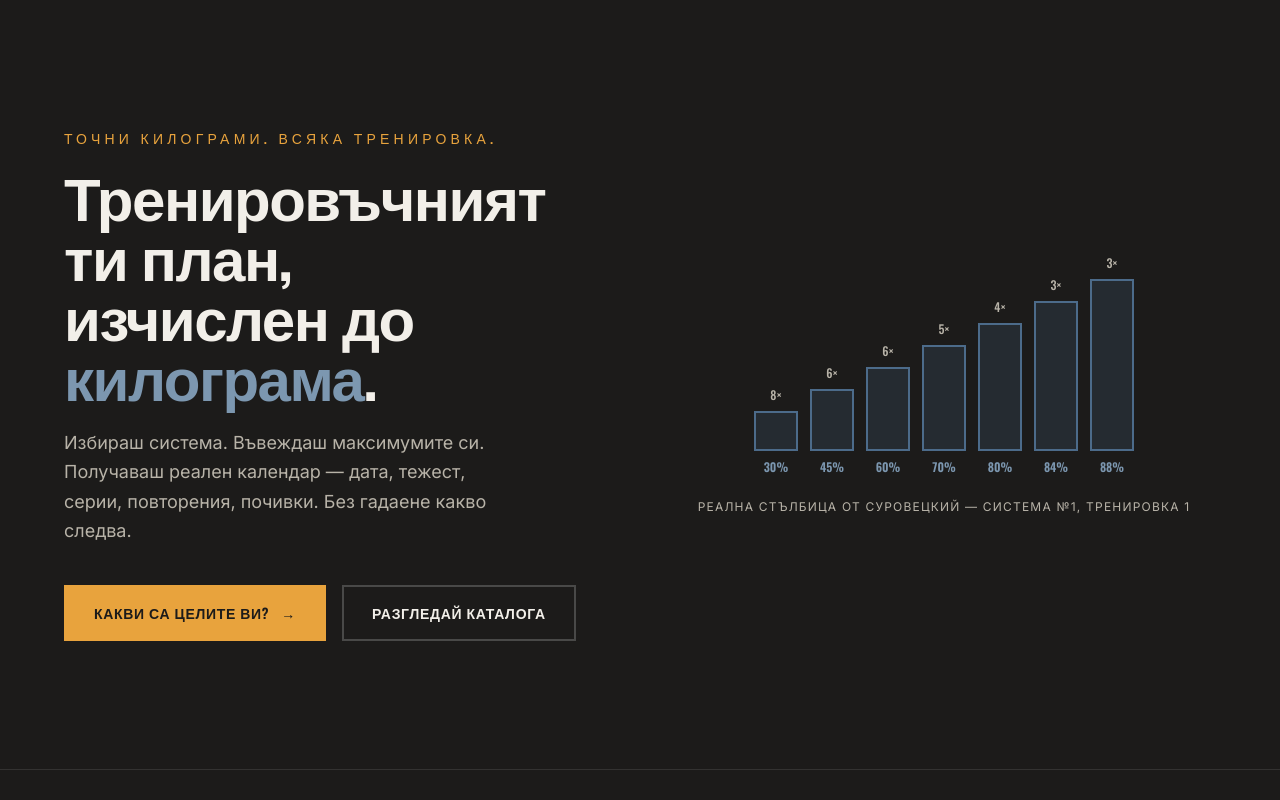
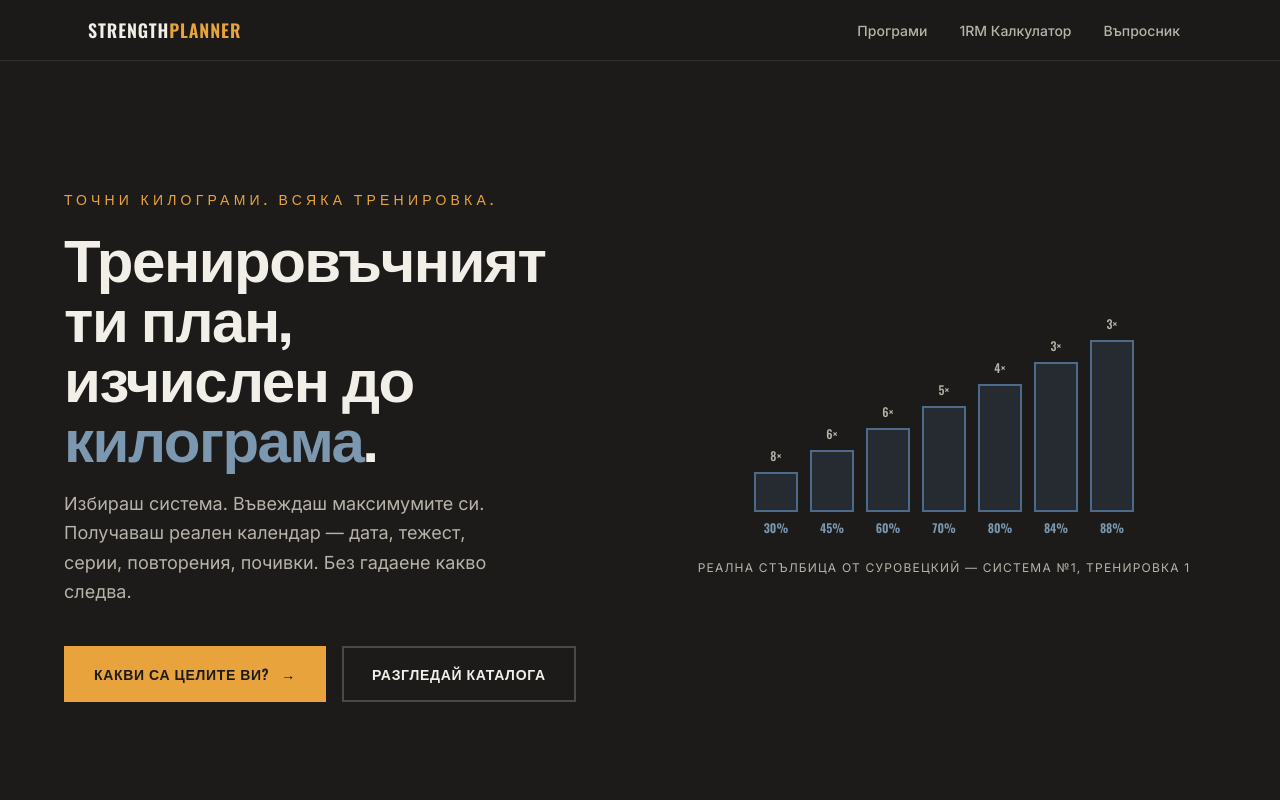
Before and after one commit to nmb7tyn8yb-blip/strength-planner, a Next.js app: page / in a window 1280 px wide. Shown: the top 800 px of the page. Built offline with nearby package versions, Linux system fonts and the light colour scheme.

Commit message:
Update layout.tsx

```diff
--- a/app/layout.tsx
+++ b/app/layout.tsx
@@ -1,5 +1,6 @@
 import type { Metadata } from "next";
 import "./globals.css";
+import Navbar from "@/components/navbar";
 
 export const metadata: Metadata = {
   title: "Strength Planner",
@@ -9,7 +10,10 @@ export const metadata: Metadata = {
 export default function RootLayout({ children }: { children: React.ReactNode }) {
   return (
     <html lang="bg">
-      <body>{children}</body>
+      <body>
+        <Navbar />
+        {children}
+      </body>
     </html>
   );
 }
```
